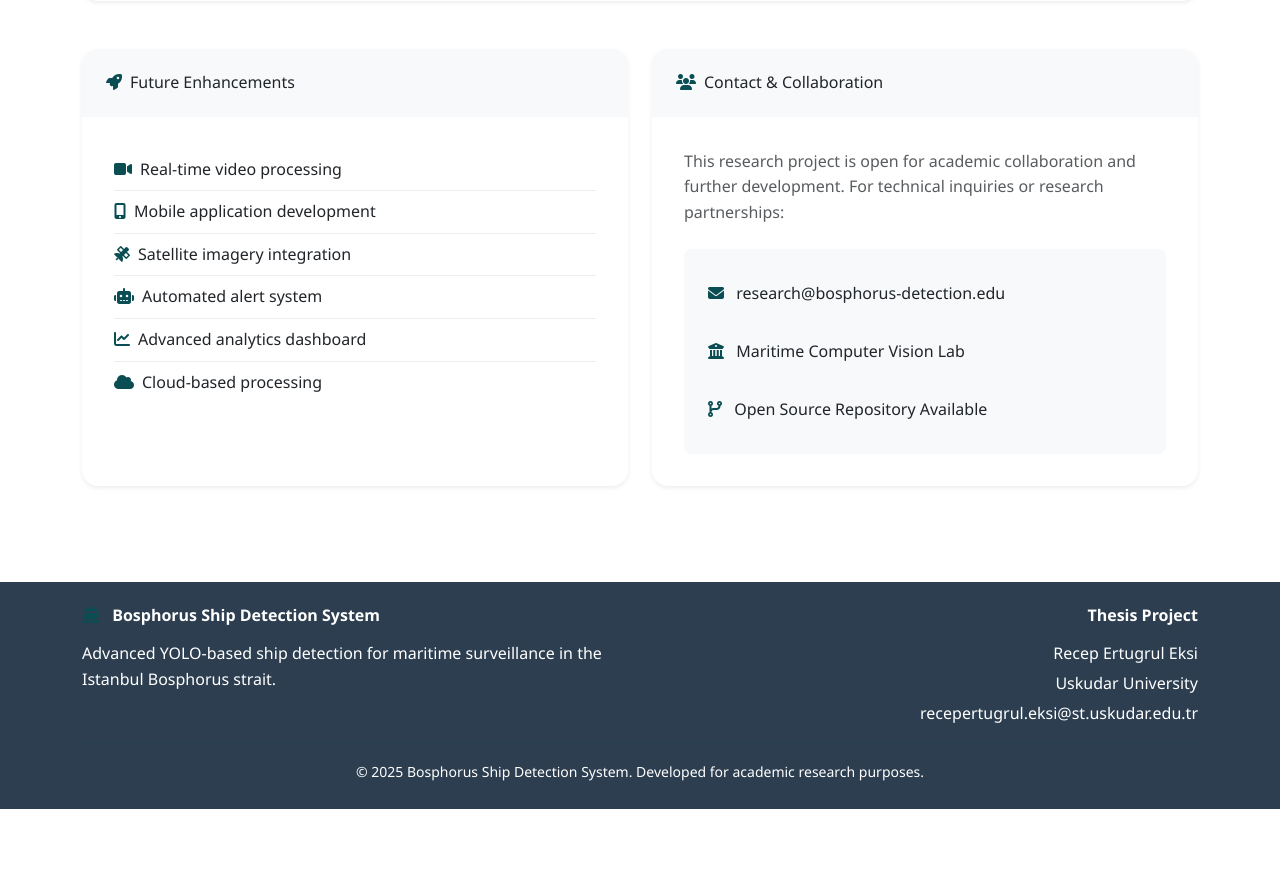
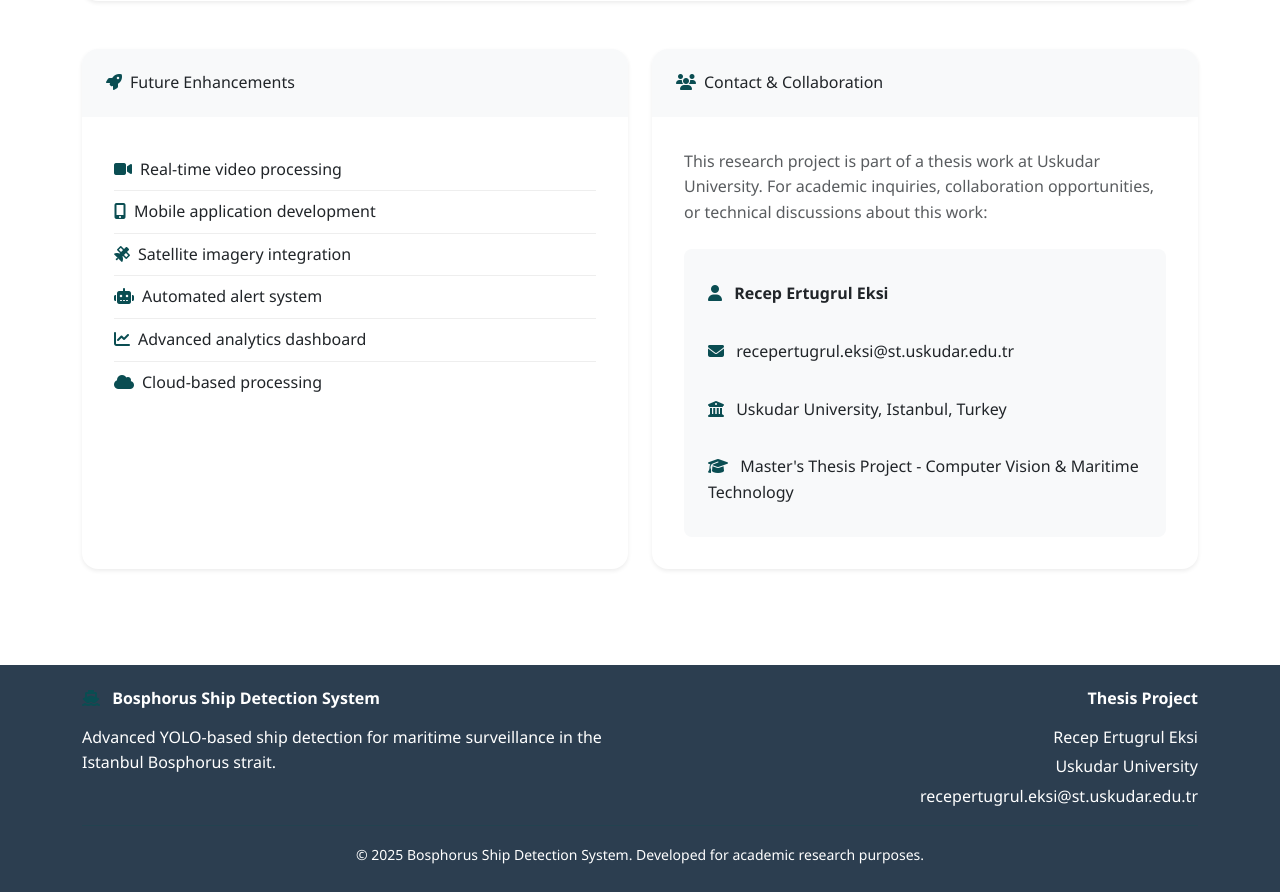
Before and after one commit to AndylLow/MaritimeSentry, a Flask app: page /about in a window 1280 px wide. Shown: the part 2824-3716 px from the top of the page. Before the commit the page ends 3633 px from the top, so only its background shows below. Run offline with Flask 3, Linux system fonts and the light colour scheme.

Commit message:
Update contact information in the about section for improved communication
Updates contact details in about.html with current academic affiliation.

Replit-Commit-Author: Agent
Replit-Commit-Session-Id: f4b86e4c-835b-4149-95af-b7c6df999e33
Replit-Commit-Screenshot-Url: https://storage.googleapis.com/screenshot-production-us-central1/e9f40180-d22b-4001-b0e1-a5314c61cbec/f4b86e4c-835b-4149-95af-b7c6df999e33/rfu7ksU

```diff
--- a/templates/about.html
+++ b/templates/about.html
@@ -312,21 +312,25 @@
                 </div>
                 <div class="card-body">
                     <p class="text-muted mb-4">
-                        This research project is open for academic collaboration and
-                        further development. For technical inquiries or research partnerships:
+                        This research project is part of a thesis work at Uskudar University.
+                        For academic inquiries, collaboration opportunities, or technical discussions about this work:
                     </p>
                     <div class="contact-info">
                         <div class="contact-item">
+                            <i class="fas fa-user text-ocean me-2"></i>
+                            <span><strong>Recep Ertugrul Eksi</strong></span>
+                        </div>
+                        <div class="contact-item">
                             <i class="fas fa-envelope text-ocean me-2"></i>
-                            <span>research@bosphorus-detection.edu</span>
+                            <span>recepertugrul.eksi@st.uskudar.edu.tr</span>
                         </div>
                         <div class="contact-item">
                             <i class="fas fa-university text-ocean me-2"></i>
-                            <span>Maritime Computer Vision Lab</span>
+                            <span>Uskudar University, Istanbul, Turkey</span>
                         </div>
                         <div class="contact-item">
-                            <i class="fas fa-code-branch text-ocean me-2"></i>
-                            <span>Open Source Repository Available</span>
+                            <i class="fas fa-graduation-cap text-ocean me-2"></i>
+                            <span>Master's Thesis Project - Computer Vision & Maritime Technology</span>
                         </div>
                     </div>
                 </div>
```
